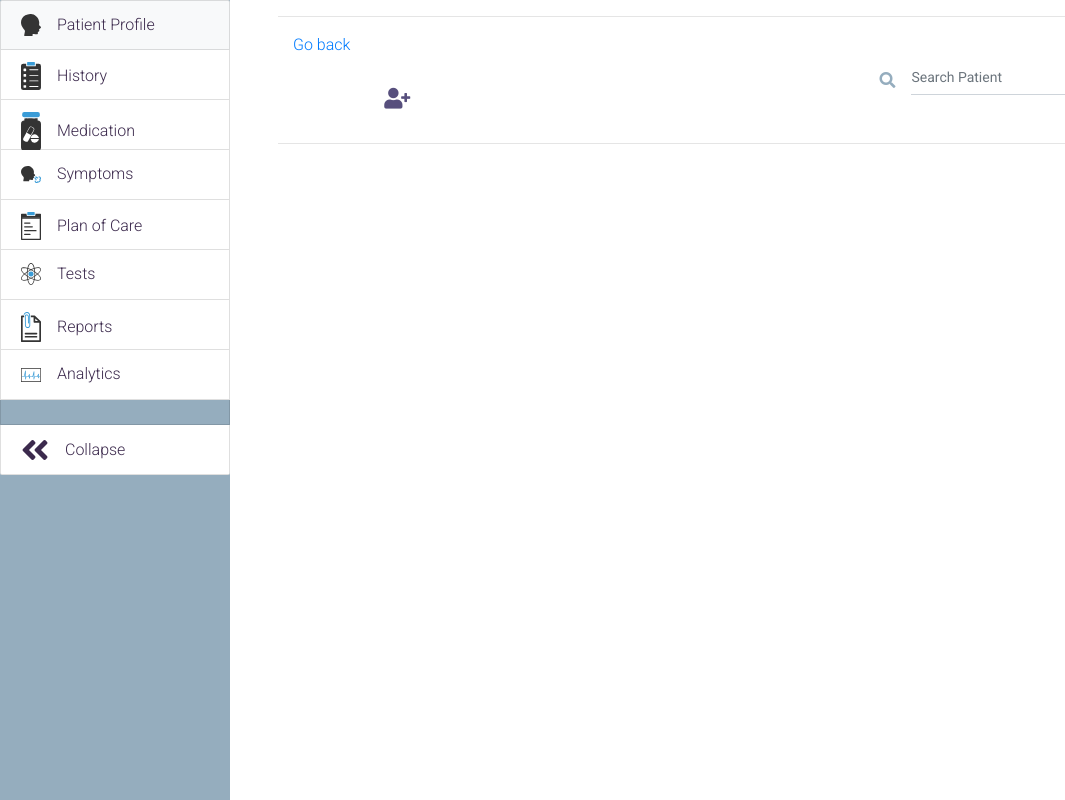
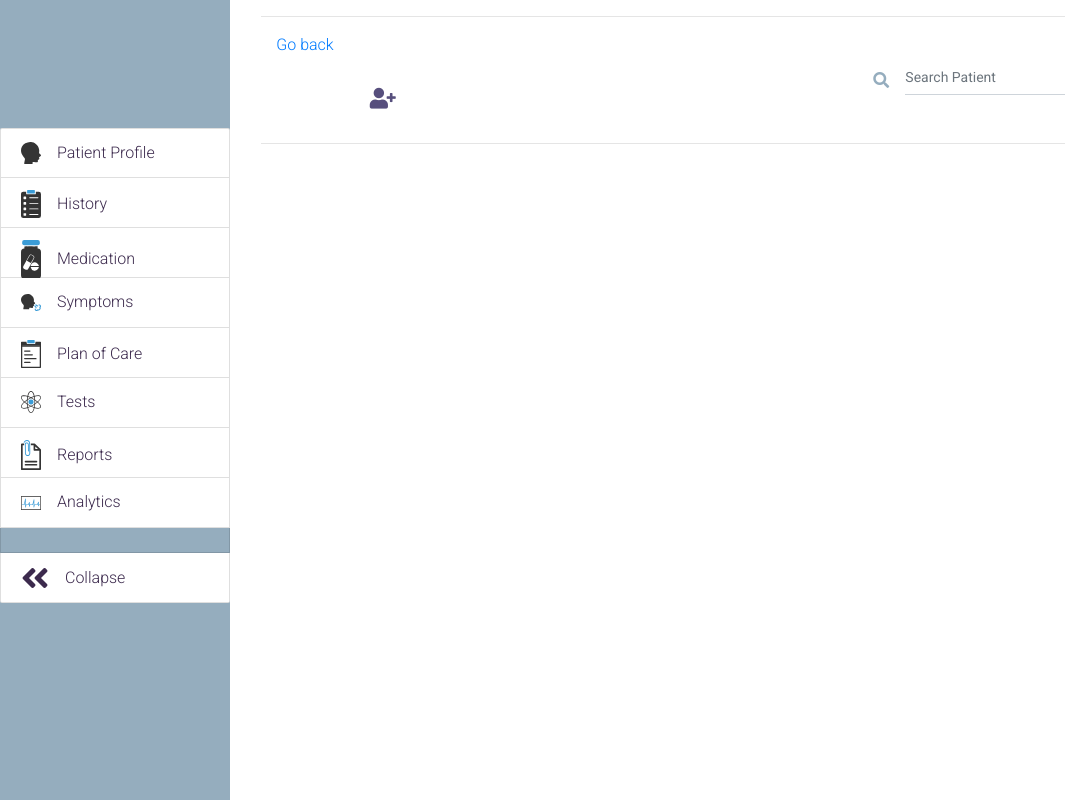
Before and after one commit to ClaireLally8/La-Ruche, a Flask app: page /history in a window 1280 px wide. Shown: the whole page, without its empty margins (0-1065 px from the left). Run offline with Flask 2, Linux system fonts and the light colour scheme; some libraries are stand-ins or nearby versions.

Commit message:
sidenavbar

```diff
--- a/static/css/style.css
+++ b/static/css/style.css
@@ -273,3 +273,9 @@
   text-align: right;
   padding-left: 10px;
 }
+.margin-left {
+    margin-left:10rem;
+}
+.padding {
+    padding-top:8rem!important;
+}
--- a/templates/layout.html
+++ b/templates/layout.html
@@ -27,10 +27,10 @@
 <!-- Bootstrap row -->
 <div class="row" id="body-row">
     <!-- Sidebar -->
-    <div id="sidebar-container" class="sidebar-expanded d-none d-md-block">
+    <div id="sidebar-container" class="sidebar-expanded padding fixed-top col-4">
         <!-- d-* hiddens the Sidebar in smaller devices. Its itens can be kept on the Navbar 'Menu' -->
         <!-- Bootstrap List Group -->
-        <ul class="list-group padding">
+        <ul class="list-group">
                     <a href="#" class="list-group-item list-group-item-action">
                 <div class="d-flex w-100 justify-content-start align-items-center">
                     <span class="fa fa-fw mr-3"><img src="../static/images/patient.svg"></span>
@@ -90,7 +90,7 @@
             </a>
         </ul><!-- List Group END-->
     </div><!-- sidebar-container END -->
-    <div class="col px-5">
+    <div class="px-5 col-10 offset-2">
     {% block body %}{% endblock %}
     </div>
 </div>
```
